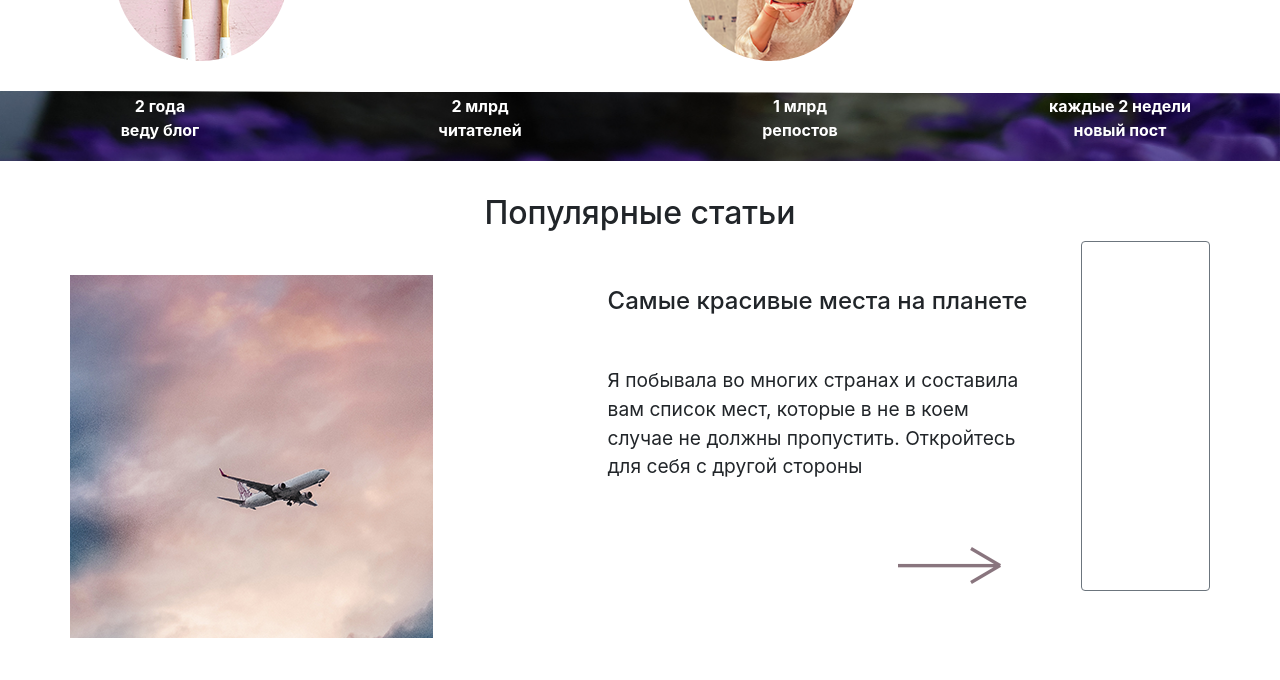
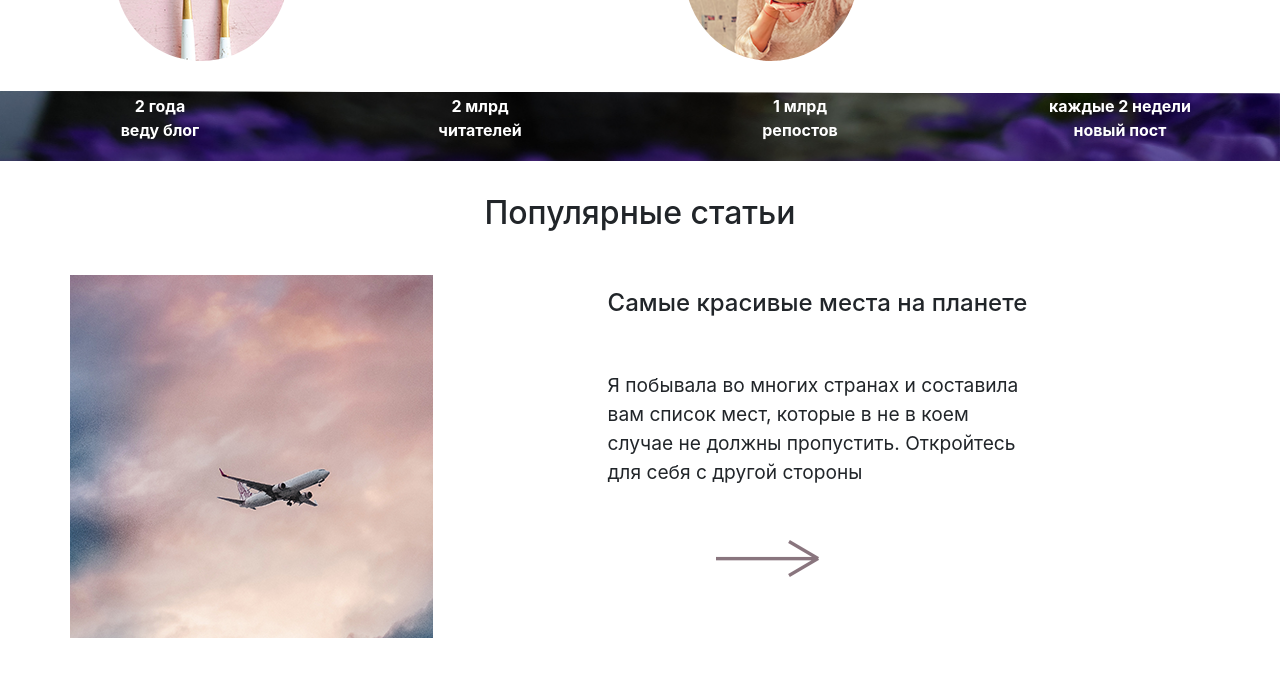
Before and after one commit to miakshyna/chloe, a plain HTML site: page index.html in a window 1280 px wide. Shown: the part 967-1647 px from the top of the page. Drawn offline with nearby package versions, Linux system fonts and the light colour scheme.

Commit message:
change button

```diff
--- a/index.html
+++ b/index.html
@@ -126,10 +126,13 @@
                         случае не должны пропустить. Откройтесь<br>
                         для себя с другой стороны</p>
                 </div>
+
+
+
                 <div class="next">
-                    <button type="button" class="btn btn-outline-secondary" onclick="location.href='articles.html'">
+                    <a href="articles.html" style="color: black">
                         <img class="next-icon" src="assets/next.png">
-                    </button>
+                    </a>
                 </div>
             </div>
         </div>
--- a/style.less
+++ b/style.less
@@ -192,6 +192,7 @@ header-1 {
     .next-icon {
         margin-top: 290%;
         margin-left: -380%;
+        position: relative;
     }
 }
 
```
Also changed, not shown: style.css.
